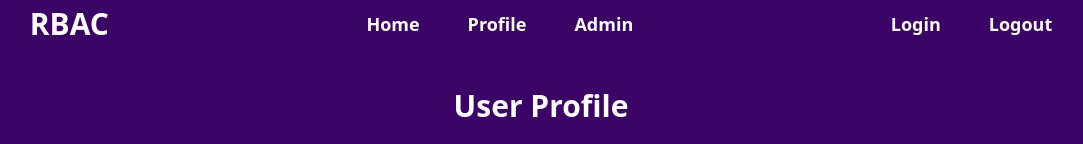
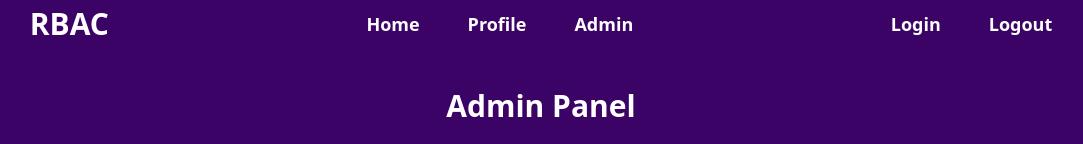
Before and after one commit to Yasir-Ali-Swe/Role-Based-Access-Control-RBAC-System, a React (Vite) app in the folder frontend/: page /admin in a window 1280 px wide. Shown: the top 144 px of the page, without its empty margins (99-1182 px from the left). Built offline with nearby package versions, Linux system fonts and the light colour scheme.

Commit message:
Complete frontend will all api intigration

```diff
--- a/frontend/src/pages/Admin.jsx
+++ b/frontend/src/pages/Admin.jsx
@@ -4,7 +4,7 @@
   return (
     <div className='bg-purple-950 h-screen flex justify-center'>
     <div className="ProfileContainer">
-      <h1 className='text-3xl text-white font-bold text-center pt-10'>User Profile</h1>
+      <h1 className='text-3xl text-white font-bold text-center pt-10'>Admin Panel</h1>
       <div className='TableContainer flex justify-center mt-5'>
         <table>
           <thead>
```
